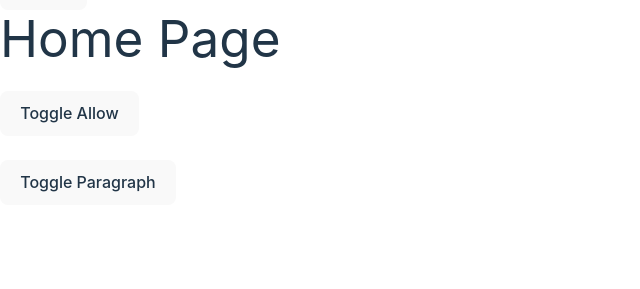
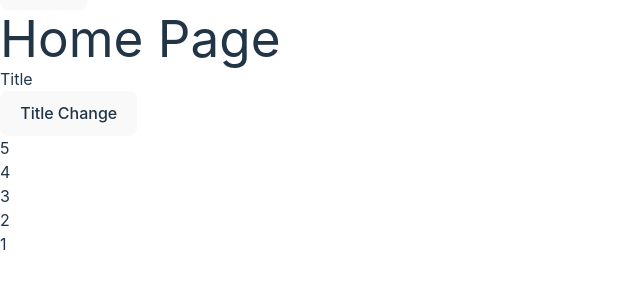
Before and after one commit to MustafaBasoglu/siemens-advance-react, a React (Vite) app: page / in a window 1280 px wide. Shown: the part 359-648 px from the top of the page, without its empty margins (0-640 px from the left). Built offline with nearby package versions, Linux system fonts and the light colour scheme.

Commit message:
useMemo hook kullanımı

```diff
--- /dev/null
+++ b/src/components/List.jsx
@@ -0,0 +1,25 @@
+import PropTypes from "prop-types";
+import { useMemo } from "react";
+
+const List = ({ items }) => {
+  const sortedItems = useMemo(() => {
+    console.log("list çalıştı!");
+    return items.sort((a, b) => b - a);
+  }, [items]);
+
+  const listItems = sortedItems;
+
+  return (
+    <ul>
+      {listItems.map((item) => (
+        <li key={item}>{item}</li>
+      ))}
+    </ul>
+  );
+};
+
+List.propTypes = {
+  items: PropTypes.array,
+};
+
+export default List;
--- a/src/pages/HomePage.jsx
+++ b/src/pages/HomePage.jsx
@@ -1,32 +1,24 @@
-import { useCallback, useState } from "react";
-import MyElement from "../components/MyElement";
+import { useCallback, useMemo, useState } from "react";
 import Button from "../components/UI/Button";
+import List from "../components/List";
 
 const HomePage = () => {
-  const [toggleParagraph, setToggleParagraph] = useState(false);
-  const [toggleAllow, setToggleAllow] = useState(false);
+  const [title, setTitle] = useState("Title");
 
   console.log("HomePage çalıştı!");
 
-  const toggleParagraphHandler = useCallback(() => {
-    if(toggleAllow){
-      setToggleParagraph((prevState) => !prevState);
-    }
-  }, [toggleAllow]);
+  const changeTitleHandler = useCallback(() => {
+    setTitle("Title Changed!");
+  }, []);
 
-  const toggleAllowHandler = () =>{
-    setToggleAllow(true)
-  }
+  const listItems = useMemo(() => [1, 2, 3, 4, 5], []);
 
   return (
     <div className="home-page">
       <h1>Home Page</h1>
-      <MyElement show={toggleParagraph} />
-      <br />
-      <Button onClick={toggleAllowHandler}>Toggle Allow</Button>
-      <br />
-      <br />
-      <Button onClick={toggleParagraphHandler}>Toggle Paragraph</Button>
+      <p>{title}</p>
+      <Button onClick={changeTitleHandler}>Title Change</Button>
+      <List items={listItems} />
     </div>
   );
 };
```
